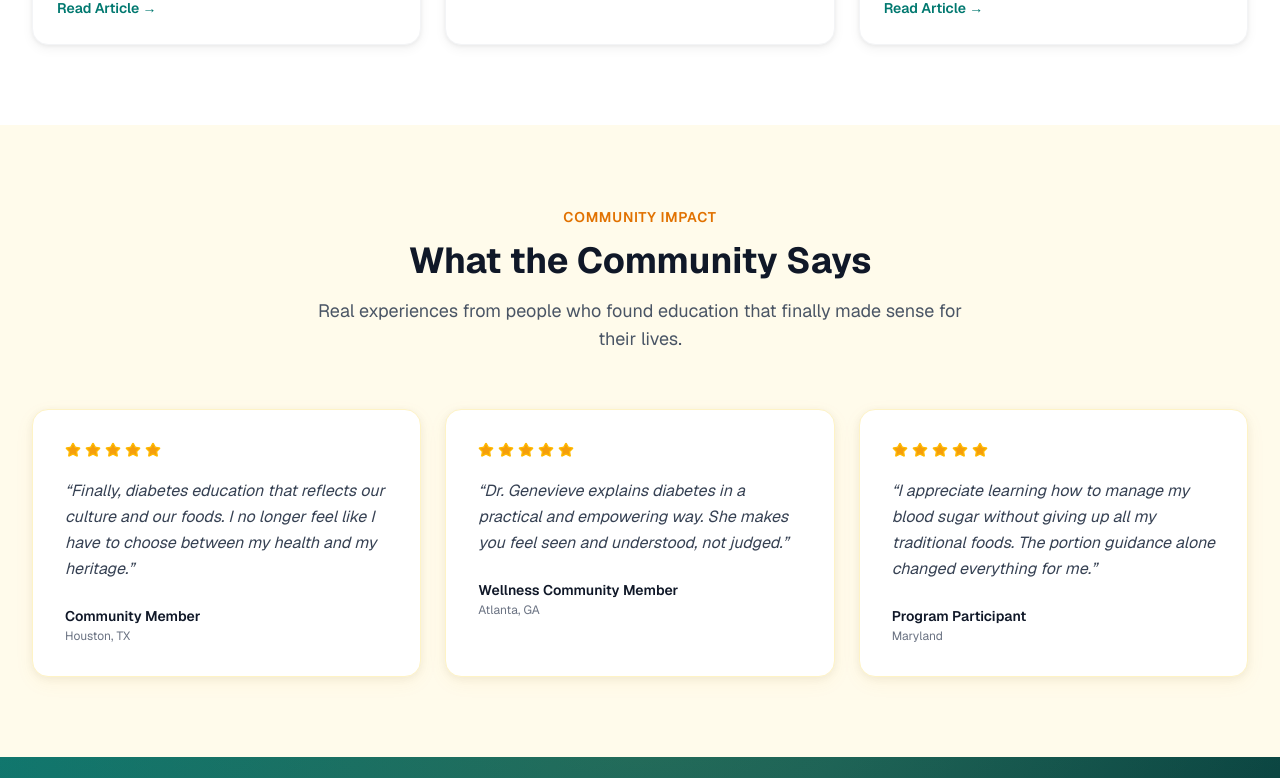
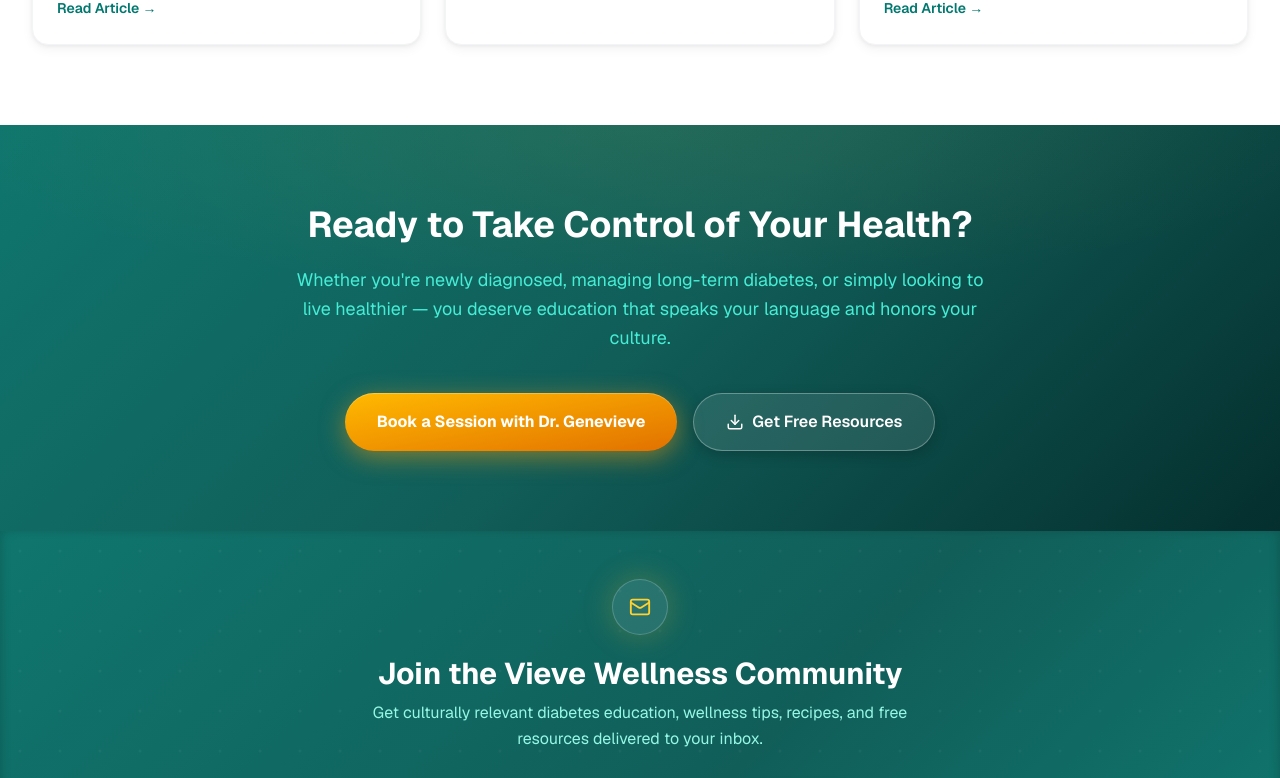
Before and after one commit to nefnakhe/vieve-health-wellness, a Next.js app: page / in a window 1280 px wide. Shown: the part 5656-6434 px from the top of the page. Built offline with nearby package versions, Linux system fonts and the light colour scheme.

Commit message:
remove: testimonials section and unused Star/Clock imports

```diff
--- a/src/app/page.tsx
+++ b/src/app/page.tsx
@@ -4,7 +4,6 @@
   BookOpen,
   Heart,
   Users,
-  Star,
   ChevronRight,
   Download,
   Apple,
@@ -14,7 +13,6 @@
   Calendar,
   Sprout,
   HomeIcon,
-  Clock,
 } from "lucide-react";
 import NewsletterForm from "@/components/NewsletterForm";
 import BlogCard from "@/components/BlogCard";
@@ -77,26 +75,7 @@
   },
 ];
 
-const testimonials = [
-  {
-    quote:
-      "Finally, diabetes education that reflects our culture and our foods. I no longer feel like I have to choose between my health and my heritage.",
-    name: "Community Member",
-    location: "Houston, TX",
-  },
-  {
-    quote:
-      "Dr. Genevieve explains diabetes in a practical and empowering way. She makes you feel seen and understood, not judged.",
-    name: "Wellness Community Member",
-    location: "Atlanta, GA",
-  },
-  {
-    quote:
-      "I appreciate learning how to manage my blood sugar without giving up all my traditional foods. The portion guidance alone changed everything for me.",
-    name: "Program Participant",
-    location: "Maryland",
-  },
-];
+
 
 const freeResources = [
   {
@@ -637,46 +616,6 @@
         </div>
       </section>
 
-      {/* ── TESTIMONIALS ──────────────────────────────── */}
-      <section className="py-20 bg-amber-50">
-        <div className="max-w-7xl mx-auto px-4 sm:px-6 lg:px-8">
-          <div className="text-center max-w-2xl mx-auto mb-14">
-            <span className="text-amber-600 font-semibold text-sm uppercase tracking-wider">
-              Community Impact
-            </span>
-            <h2 className="text-3xl sm:text-4xl font-bold text-gray-900 mt-3 mb-4">
-              What the Community Says
-            </h2>
-            <p className="text-gray-600 text-lg">
-              Real experiences from people who found education that finally made sense for their lives.
-            </p>
-          </div>
-
-          <div className="grid grid-cols-1 md:grid-cols-3 gap-6">
-            {testimonials.map((t, i) => (
-              <div key={i} className={[
-                "bg-white rounded-2xl p-8 border border-amber-100",
-                "shadow-[0_2px_8px_rgba(0,0,0,0.06),0_6px_20px_rgba(245,158,11,0.06)]",
-                "hover:shadow-[0_8px_30px_rgba(245,158,11,0.15)] hover:-translate-y-1",
-                "transition-all duration-300",
-              ].join(" ")}>
-                <div className="flex gap-1 mb-5">
-                  {[...Array(5)].map((_, j) => (
-                    <Star key={j} size={16} fill="#f59e0b" className="text-amber-400" />
-                  ))}
-                </div>
-                <p className="text-gray-700 leading-relaxed mb-6 italic">
-                  &ldquo;{t.quote}&rdquo;
-                </p>
-                <div>
-                  <div className="font-semibold text-gray-900 text-sm">{t.name}</div>
-                  <div className="text-gray-500 text-xs mt-0.5">{t.location}</div>
-                </div>
-              </div>
-            ))}
-          </div>
-        </div>
-      </section>
 
       {/* ── FINAL CTA ─────────────────────────────────── */}
       <section
```
